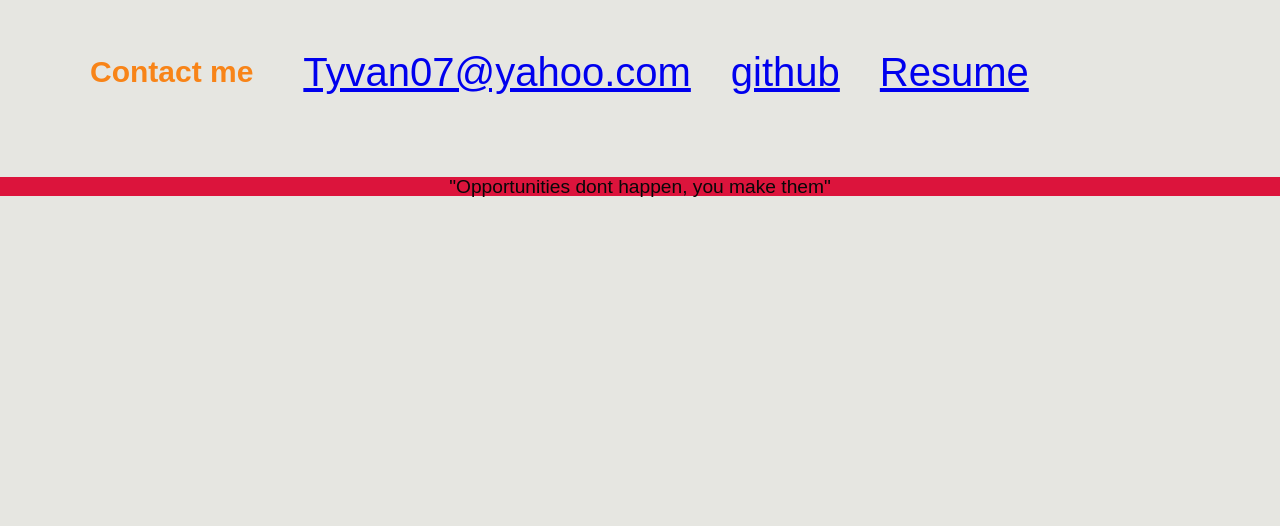
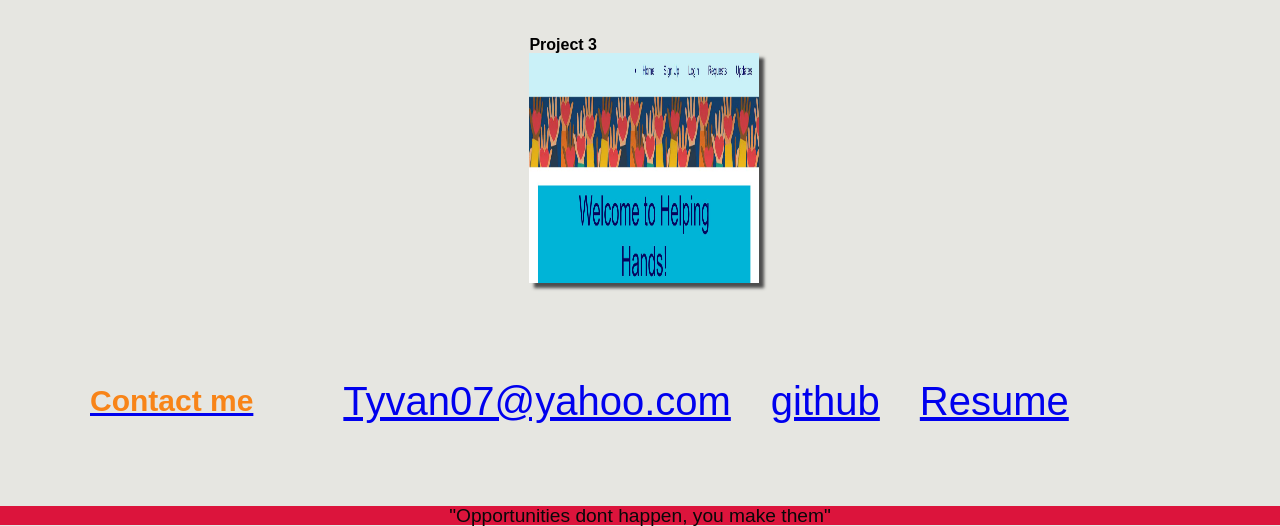
Before and after one commit to Tvanmeveren/Professional-Portfolio, a plain HTML site: page index.html in a window 1280 px wide. Shown: the part 1051-1577 px from the top of the page. Before the commit the page ends 1248 px from the top, so only its background shows below. Drawn offline with Linux system fonts and the light colour scheme.

Commit message:
added project 3

```diff
--- a/index.html
+++ b/index.html
@@ -68,6 +68,14 @@
           <a href="https://tasqmaster.herokuapp.com"></a>
           <img class="detail" src="./assets/Images/Project2.png" alt="tasqmaster" />
         </div>
+
+        <div class="Challenge">
+          <h3>Project 3</h3>
+          <a href=" https://helping-hands.herokuapp.com/">
+          <img class="detail" src="./assets/Images/Project3.png" alt="helping-hands" />
+        </div>
+
+
       </div>
     </article>
 
```
Also changed, not shown: assets/Images/project3.png (added).
